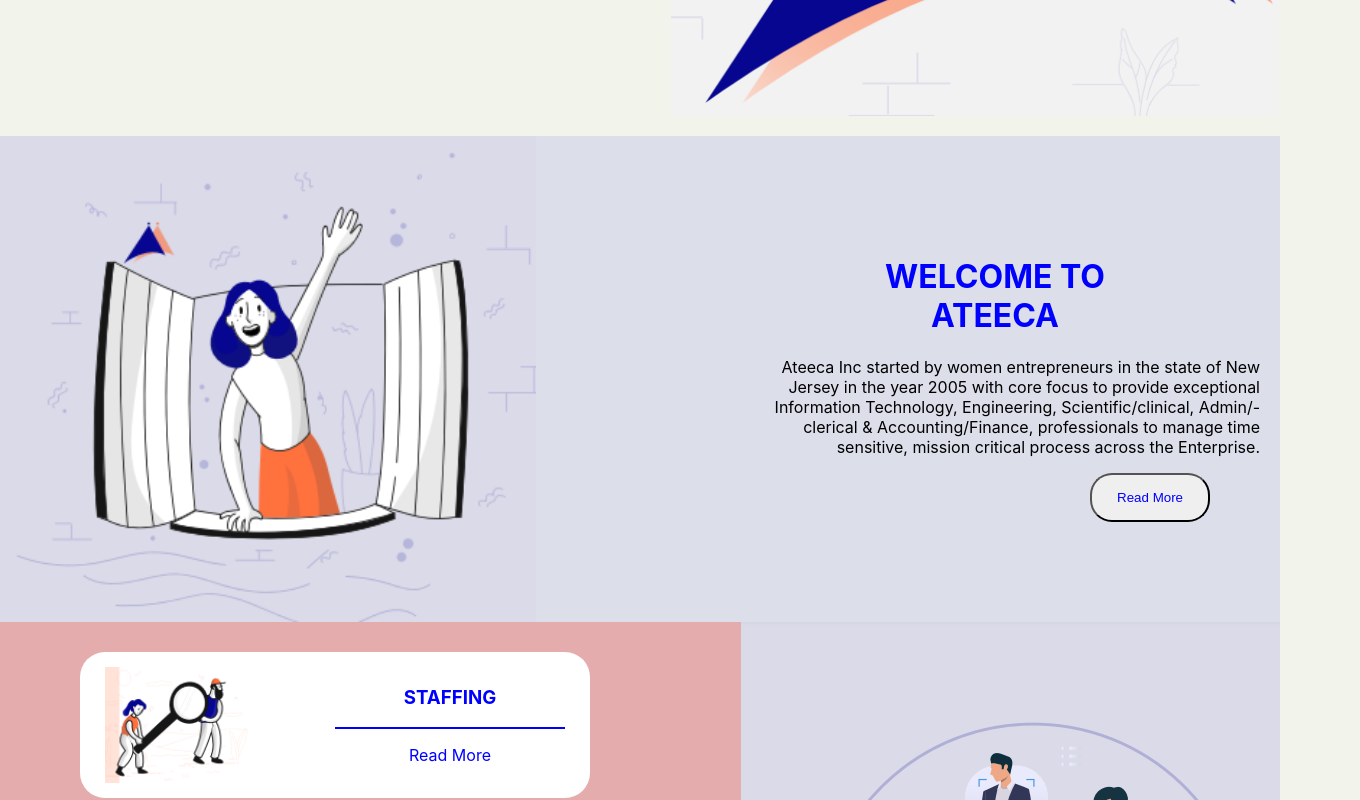
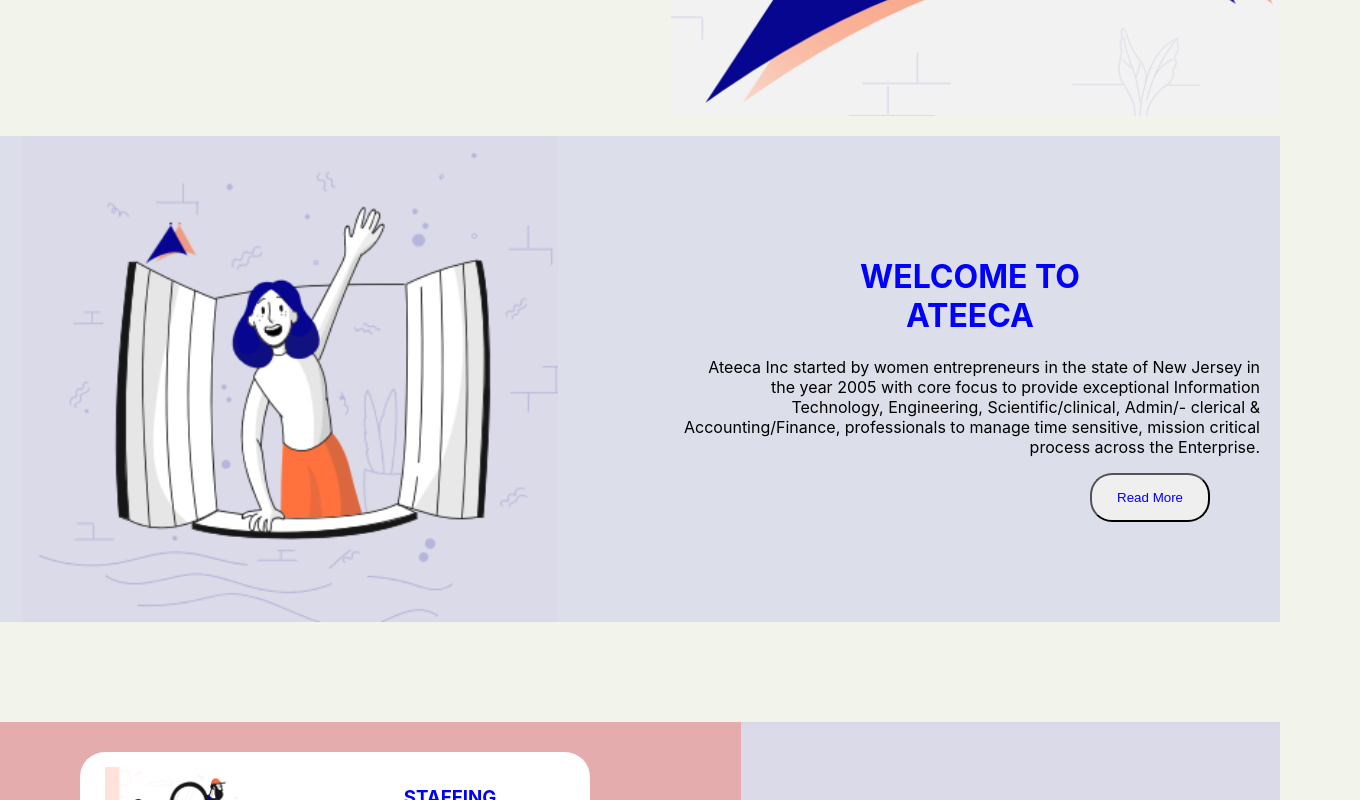
Before and after one commit to Kushal525/codex-assignment, a React (Create React App) app: page / in a window 1280 px wide. Shown: the part 540-1340 px from the top of the page, 1360 px wide, since content can reach past the window. Built offline with nearby package versions, Linux system fonts and the light colour scheme.

Commit message:
aboutus_align

```diff
--- a/src/App.css
+++ b/src/App.css
@@ -61,6 +61,7 @@
   padding-left: 80px;
   text-align: end;
   margin-bottom: 0px;
+  width: 100%;
 }
 
 .MyHeader{
--- a/src/Components/CSS/AboutUs.css
+++ b/src/Components/CSS/AboutUs.css
@@ -2,6 +2,8 @@
     background-color: rgb(220, 222, 234);
     display: flex;
     margin-top: 20px;
+    width: 100%;
+    margin-bottom: 100px;
 }
 
 .column{
@@ -17,11 +19,11 @@
     padding-left: 50px;
 }
 
-.aboutusleft{
+.homeleft{
     text-align: left;
-    margin-right: 100px;
+    padding-left: 60px;
+    margin-top: 100px;
 }
-
 h1{
     color: blue;
     text-align: center;
--- a/src/Components/CSS/Contact.css
+++ b/src/Components/CSS/Contact.css
@@ -1,6 +1,7 @@
 .contact{
     background-color: blue;
     margin-top: 80px;
+    width: 100%;
 }
 
 .get_in_touch{
--- a/src/Components/CSS/Home.css
+++ b/src/Components/CSS/Home.css
@@ -2,6 +2,7 @@
     background-color:rgb(242, 243, 235);
     display: flex;
     color: #000;
+    width: 100%;
 }
 
 .column{
--- a/src/Components/CSS/Technology.css
+++ b/src/Components/CSS/Technology.css
@@ -68,6 +68,8 @@
     border-style: solid;
     border-width: 10px;
     border-color: rgb(171, 196, 237);
+    margin-left: 180px;
+    margin-right: -20px;
     padding-bottom: 80px;
     padding-right: 70px;
     padding-top: 80px;
@@ -79,6 +81,8 @@
 .testimonials2{
     background-color: #675aa3;
     border-radius: 35px;
+    margin-left: -30px;
+    margin-right: 180px;
     margin-top: 20px;
     color: white;
     z-index: -1;
```
